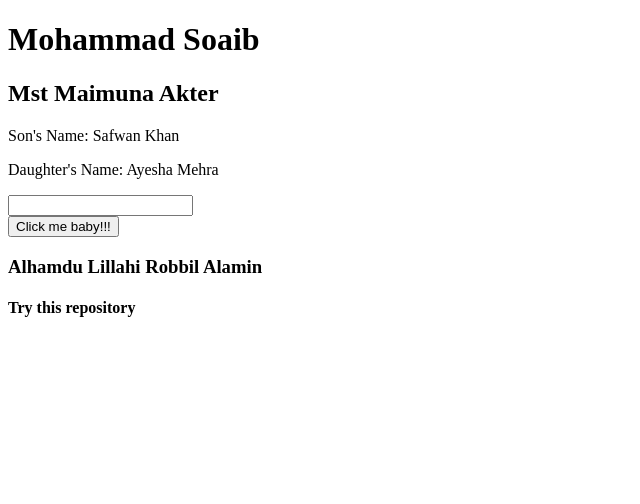
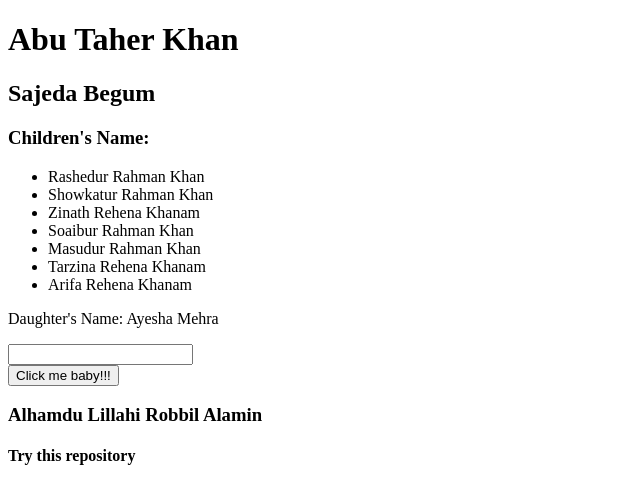
Before and after one commit to Soaib-first-website/September-sholo-duihajarbaish, a plain HTML site: page index.html in a window 1280 px wide. Shown: the whole page, without its empty margins (0-640 px from the left). Drawn offline with Linux system fonts and the light colour scheme.

Commit message:
Our Family

```diff
--- a/index.html
+++ b/index.html
@@ -4,12 +4,21 @@
     <meta charset="UTF-8">
     <meta http-equiv="X-UA-Compatible" content="IE=edge">
     <meta name="viewport" content="width=device-width, initial-scale=1.0">
-    <title>Document</title>
+    <title>Abu Taher Khan Mansion</title>
 </head>
 <body>
-    <h1>Mohammad Soaib</h1>
-    <h2>Mst Maimuna Akter</h2>
-    <p>Son's Name: Safwan Khan</p>
+    <h1>Abu Taher Khan</h1>
+    <h2>Sajeda Begum</h2>
+    <h3>Children's Name:</h3>
+    <ul>
+        <li>Rashedur Rahman Khan</li>
+        <li>Showkatur Rahman Khan</li>
+        <li>Zinath Rehena Khanam</li>
+        <li>Soaibur Rahman Khan</li>
+        <li>Masudur Rahman Khan</li>
+        <li>Tarzina Rehena Khanam</li>
+        <li>Arifa Rehena Khanam</li>
+    </ul>
     <p>Daughter's Name: Ayesha Mehra</p>
     <input type="text">
     <br>
```
